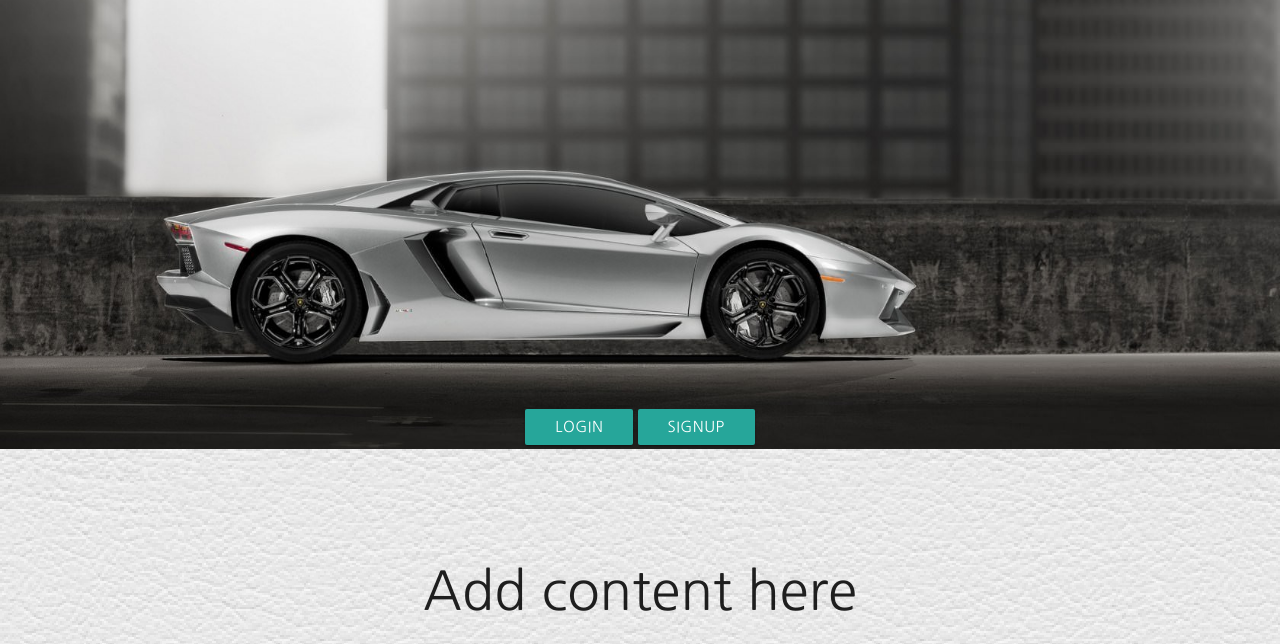
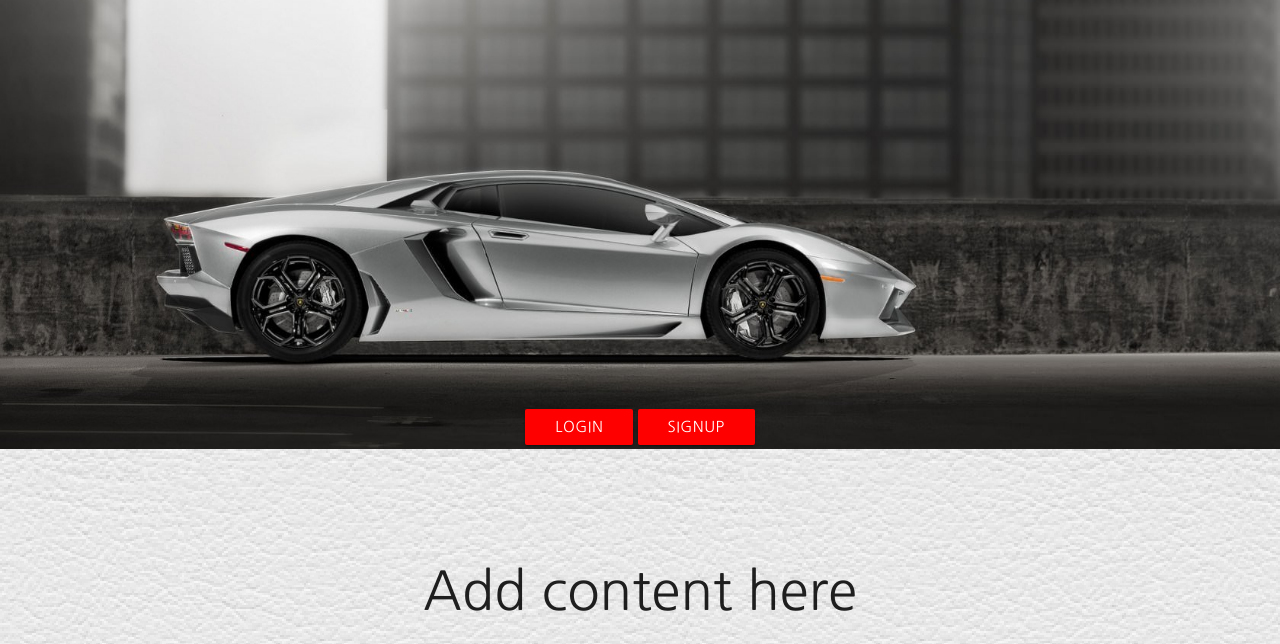
Before and after one commit to reyespinosa3/xotic-car-finder, a Django app: page / in a window 1280 px wide. Shown: the part 127-771 px from the top of the page. Run offline with Django 3.2, Linux system fonts and the light colour scheme.

Commit message:
changed the color scheme of the buttons

```diff
--- a/main_app/static/cars.css
+++ b/main_app/static/cars.css
@@ -10,6 +10,24 @@ hr {
 
 a {
   text-decoration: none;
+  color: black;
+}
+
+a.btn {
+  background-color: red;
+}
+
+a.btn:hover {
+  background-color: white;
+  color: black;
+}
+
+input.btn {
+  background-color: red;
+}
+
+input.btn:hover {
+  background-color: white;
   color: black;
 }
 
--- a/main_app/templates/base.html
+++ b/main_app/templates/base.html
@@ -15,14 +15,14 @@
     </div>
     <div class='buttons'>
       {% if user.is_authenticated %}
-      <a class="btn btn-primary" href="{% url 'profile' user.username %}" role="button">Hello, {{ user.username }}!</a>
-      <a class="btn btn-primary" href="{% url 'logout' %}" role="button">Logout</a>
+      <a class="btn" href="{% url 'profile' user.username %}" role="button">Hello, {{ user.username }}!</a>
+      <a class="btn" href="{% url 'logout' %}" role="button">Logout</a>
       {% else %}
-      <a class="btn btn-primary" href="{% url 'login' %}" role="button">Login</a>
+      <a class="btn" href="{% url 'login' %}" role="button">Login</a>
       {% endif %}
 
 
-    <a class="btn btn-primary" href="{% url 'signup' %}" role="button">Signup</a>
+    <a class="btn" href="{% url 'signup' %}" role="button">Signup</a>
   </div>
 		{% block content %}
 
--- a/main_app/templates/profile.html
+++ b/main_app/templates/profile.html
@@ -14,7 +14,7 @@
         {% csrf_token %}
         {{ form.as_p }}
         <div class='inputButton'>
-          <input class="btn btn-primary" type="submit" role="button" value="Submit" />
+          <input class="btn" type="submit" role="button" value="Submit" />
         </div>
     </form>
   </div>
```
